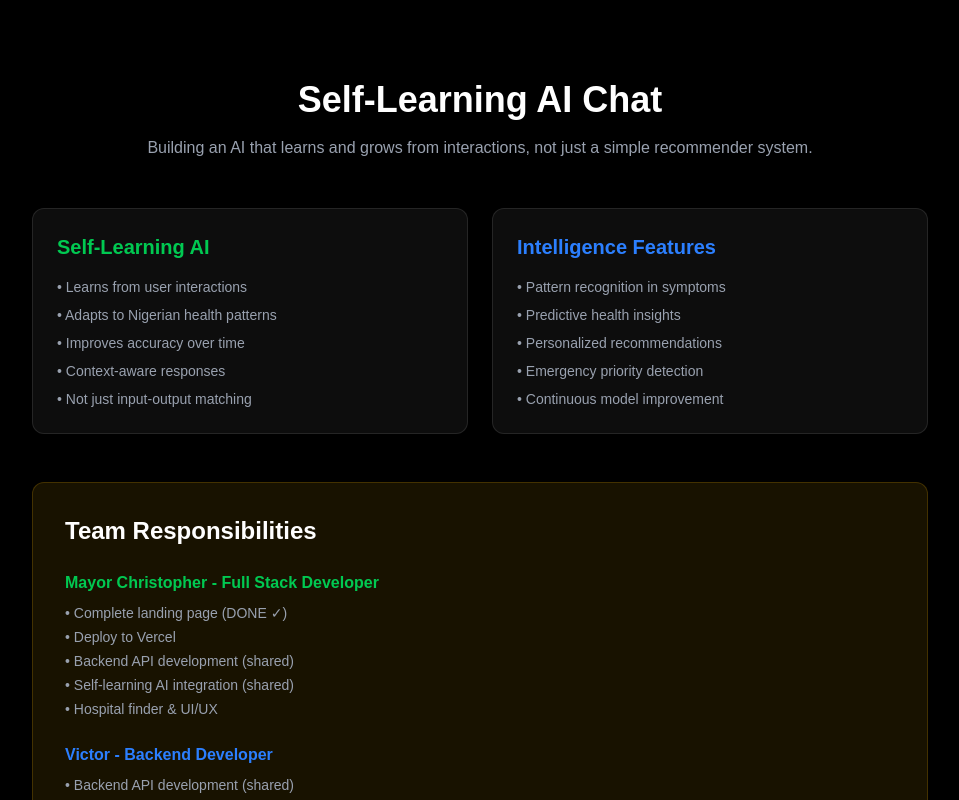
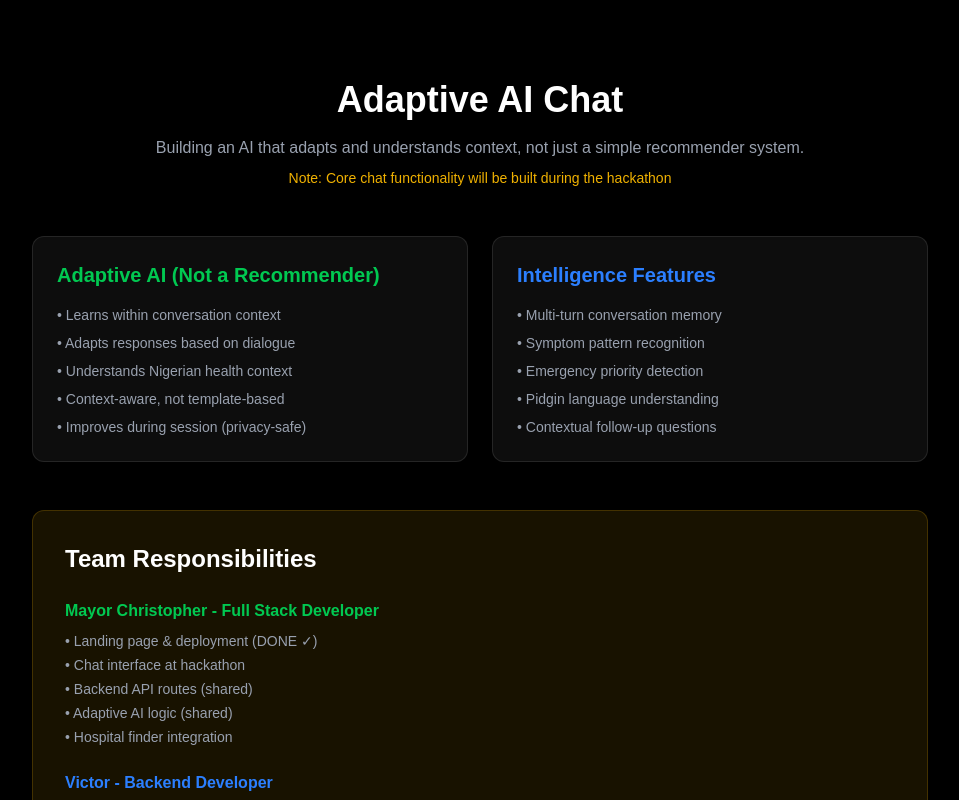
Before and after one commit to MayorChristopher/healthai-nigeria, a Next.js app: page /chat in a window 1280 px wide. Shown: the top 800 px of the page, without its empty margins (160-1119 px from the left). Built offline with nearby package versions, Linux system fonts and the light colour scheme.

Commit message:
Fix: Remove database reference, clarify adaptive AI (not recommender), note hackathon build

```diff
--- a/src/app/chat/page.tsx
+++ b/src/app/chat/page.tsx
@@ -6,31 +6,34 @@ export default function ChatPage() {
     <div className="min-h-screen bg-black text-white px-6 py-20">
       <div className="max-w-4xl mx-auto">
         <div className="text-center mb-12">
-          <h1 className="text-4xl font-bold mb-4">Self-Learning AI Chat</h1>
+          <h1 className="text-4xl font-bold mb-4">Adaptive AI Chat</h1>
           <p className="text-gray-400">
-            Building an AI that learns and grows from interactions, not just a simple recommender system.
+            Building an AI that adapts and understands context, not just a simple recommender system.
+          </p>
+          <p className="text-sm text-yellow-500 mt-2">
+            Note: Core chat functionality will be built during the hackathon
           </p>
         </div>
 
         <div className="grid md:grid-cols-2 gap-6 mb-12">
           <div className="bg-white/5 border border-white/10 rounded-xl p-6">
-            <h3 className="text-xl font-bold mb-4 text-green-500">Self-Learning AI</h3>
+            <h3 className="text-xl font-bold mb-4 text-green-500">Adaptive AI (Not a Recommender)</h3>
             <ul className="text-sm text-gray-400 space-y-2">
-              <li>• Learns from user interactions</li>
-              <li>• Adapts to Nigerian health patterns</li>
-              <li>• Improves accuracy over time</li>
-              <li>• Context-aware responses</li>
-              <li>• Not just input-output matching</li>
+              <li>• Learns within conversation context</li>
+              <li>• Adapts responses based on dialogue</li>
+              <li>• Understands Nigerian health context</li>
+              <li>• Context-aware, not template-based</li>
+              <li>• Improves during session (privacy-safe)</li>
             </ul>
           </div>
           <div className="bg-white/5 border border-white/10 rounded-xl p-6">
             <h3 className="text-xl font-bold mb-4 text-blue-500">Intelligence Features</h3>
             <ul className="text-sm text-gray-400 space-y-2">
-              <li>• Pattern recognition in symptoms</li>
-              <li>• Predictive health insights</li>
-              <li>• Personalized recommendations</li>
+              <li>• Multi-turn conversation memory</li>
+              <li>• Symptom pattern recognition</li>
               <li>• Emergency priority detection</li>
-              <li>• Continuous model improvement</li>
+              <li>• Pidgin language understanding</li>
+              <li>• Contextual follow-up questions</li>
             </ul>
           </div>
         </div>
@@ -42,11 +45,11 @@ export default function ChatPage() {
             <div>
               <h3 className="font-semibold text-green-500 mb-2">Mayor Christopher - Full Stack Developer</h3>
               <ul className="text-sm text-gray-400 space-y-1">
-                <li>• Complete landing page (DONE ✓)</li>
-                <li>• Deploy to Vercel</li>
-                <li>• Backend API development (shared)</li>
-                <li>• Self-learning AI integration (shared)</li>
-                <li>• Hospital finder & UI/UX</li>
+                <li>• Landing page & deployment (DONE ✓)</li>
+                <li>• Chat interface at hackathon</li>
+                <li>• Backend API routes (shared)</li>
+                <li>• Adaptive AI logic (shared)</li>
+                <li>• Hospital finder integration</li>
               </ul>
             </div>
 
@@ -54,10 +57,10 @@ export default function ChatPage() {
               <h3 className="font-semibold text-blue-500 mb-2">Victor - Backend Developer</h3>
               <ul className="text-sm text-gray-400 space-y-1">
                 <li>• Backend API development (shared)</li>
-                <li>• Self-learning AI logic (shared)</li>
+                <li>• Adaptive AI logic (shared)</li>
                 <li>• Google Gemini API integration</li>
                 <li>• Emergency detection algorithm</li>
-                <li>• Database & data management</li>
+                <li>• Session-based learning (no storage)</li>
               </ul>
             </div>
 
@@ -65,7 +68,7 @@ export default function ChatPage() {
               <h3 className="font-semibold text-purple-500 mb-2">Comfort - Documentation & Frontend</h3>
               <ul className="text-sm text-gray-400 space-y-1">
                 <li>• Project documentation</li>
-                <li>• Chat interface UI components</li>
+                <li>• Chat UI components</li>
                 <li>• Frontend styling & polish</li>
                 <li>• User testing & feedback</li>
                 <li>• README & guides</li>
--- a/src/app/page.tsx
+++ b/src/app/page.tsx
@@ -411,8 +411,8 @@ export default function Home() {
               <p className="text-green-500 text-sm mb-4">Full Stack Developer</p>
               <ul className="text-sm text-gray-400 space-y-2">
                 <li>• Landing page & UI/UX</li>
-                <li>• Backend development (shared)</li>
-                <li>• Self-learning AI (shared)</li>
+                <li>• Chat interface (hackathon)</li>
+                <li>• Backend API (shared)</li>
                 <li>• Deployment & hosting</li>
               </ul>
             </div>
@@ -423,10 +423,10 @@ export default function Home() {
               <h3 className="text-xl font-bold mb-1">Victor</h3>
               <p className="text-blue-500 text-sm mb-4">Backend Developer</p>
               <ul className="text-sm text-gray-400 space-y-2">
-                <li>• Backend API development</li>
-                <li>• Self-learning AI (shared)</li>
+                <li>• Backend API (shared)</li>
+                <li>• Adaptive AI logic</li>
                 <li>• Gemini API integration</li>
-                <li>• Database management</li>
+                <li>• Emergency detection</li>
               </ul>
             </div>
             <div className="bg-white/5 p-8 rounded-xl border border-white/10">
```
